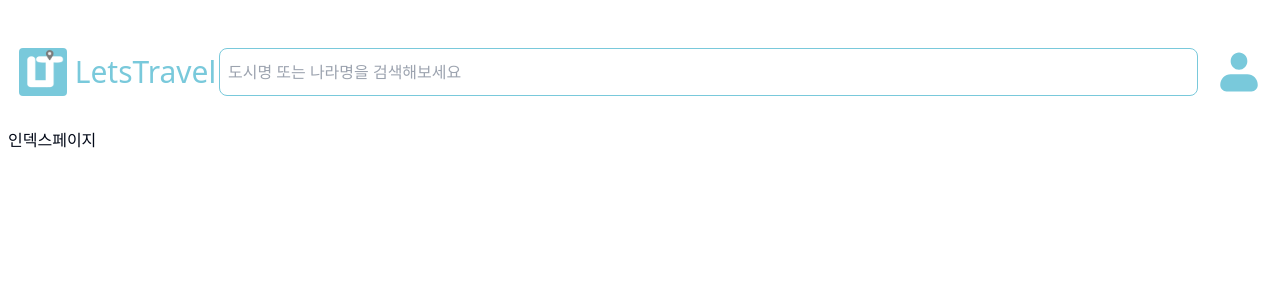
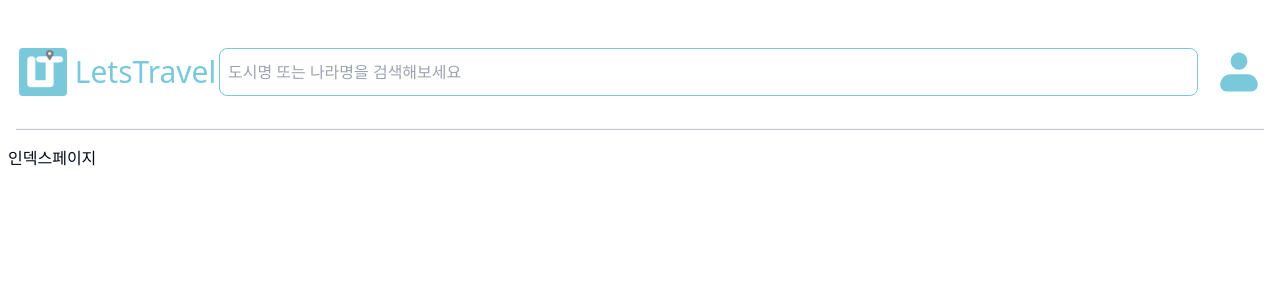
Before and after one commit to Let-s-Travel-Project/frontend, a React (Vite) app: page / in a window 1280 px wide. Shown: the top 300 px of the page. Built offline with nearby package versions, Linux system fonts and the light colour scheme.

Commit message:
💄 add hr

```diff
--- a/src/pages/Search/IndexPage.tsx
+++ b/src/pages/Search/IndexPage.tsx
@@ -2,6 +2,7 @@ import React from "react";
 const IndexPage: React.FunctionComponent = () => {
   return (
     <>
+      <hr className="bg-gray-500 max-sm:h-[1px] h-[1.5px] opacity-40 mx-2 my-4" />
       <p>인덱스페이지</p>
     </>
   );
```
